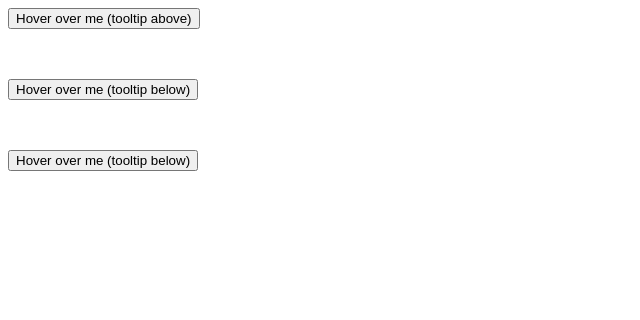
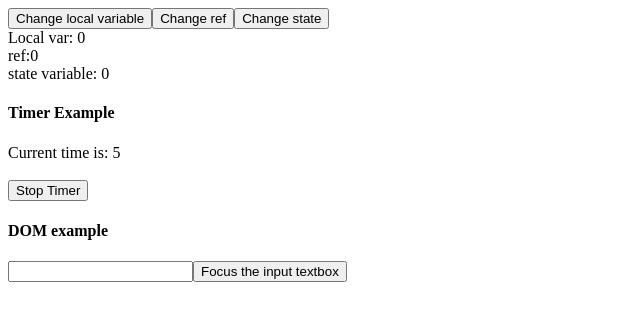
Before and after one commit to 1tav0/FullReactNotes, a React app: page / in a window 1280 px wide. Shown: the top 320 px of the page, without its empty margins (0-640 px from the left). Built offline with nearby package versions, Linux system fonts and the light colour scheme.

Commit message:
useRef to store a value needed for every rerender and DOM Manipulation

```diff
--- a/src/App.jsx
+++ b/src/App.jsx
@@ -2,39 +2,39 @@ import Button from "./Button.jsx";
 import Text from "./Text.jsx";
 import Timer from "./Timer.jsx";
 import ButtonWithTooltip from "./ButtonWithToolTip.jsx";
-
-import React, { useCallback, useEffect, useState } from "react";
+import Input from "./Input.js";
+import React, { useCallback, useEffect, useRef, useState } from "react";
 
 const App = () => {
+  let myLocal = 0;
+  const ref = useRef(0);
+  const [myCount, setMyCount] = useState(0);
+  const inputRef = useRef(null);
+
   return <>
-    <ButtonWithTooltip
-    tooltipContent = {
-      <div>
-        This tooltip does not fit above the button.
-        <br />
-        This is why it's displayed below instead!
-      </div>
-    }
-    >
-      Hover over me (tooltip above)
-    </ButtonWithTooltip>
+    <button onClick={() => {myLocal += 1}}>Change local variable</button>
+    <button onClick={() => {ref.current += 1}}>Change ref</button>
+    <button onClick={() => {setMyCount(prevCount => prevCount+1)}}>Change state</button>
 
-    <div style={{ height: 50 }} />
-    <ButtonWithTooltip
-      tooltipContent={
-        <div>This tooltip fits above the button</div>
+    <div>
+      <span>Local var: {myLocal}</span>
+      <br />
+      <span>ref:{ref.current}</span>
+      <br />
+      <span>state variable: {myCount}</span>
+    </div>
+
+    <h4>Timer Example</h4>
+    <Timer>This is my timer</Timer>
+
+    <h4>DOM example</h4>
+    <input type="text" ref={inputRef} />
+    <button onClick={() => {
+      console.log(inputRef.current.getBoundingClientRect());
+      if (inputRef.current) {
+        inputRef.current.focus()
       }
-    >
-      Hover over me (tooltip below)
-    </ButtonWithTooltip>
-    <div style={{ height: 50 }} />
-    <ButtonWithTooltip
-      tooltipContent={
-        <div>This tooltip fits above the button</div>
-      }
-    >
-      Hover over me (tooltip below)
-    </ButtonWithTooltip>
+    }}>Focus the input textbox</button>
   </>
 }
 
--- a/src/Timer.jsx
+++ b/src/Timer.jsx
@@ -1,44 +1,38 @@
-import React, { useEffect, useState, useLayoutEffect } from 'react'
+import React, { useEffect, useState, useLayoutEffect, useRef } from 'react'
 
 const Timer = (props) => {
   const [counter, setCounter] = useState(0);
 
   const { customText } = props;
-
-  console.log("I am running");
+  const interval = useRef(null);
+  //console.log("I am running");
   useEffect(() => {
-    const interval = setInterval(() => {
+      interval.current = setInterval(() => {
       setCounter(prev => {
         return prev + 1;
       })
     }, 1000);
     //clean up functions
-    console.log("created interval with id ", interval);
+    console.log("created interval with id ", interval.current);
     return () => {
       // console.log("I was unmounted");
-      console.log("removing interval with id ", interval);
+      //console.log("removing interval with id ", interval);
       clearInterval(interval);
     }
   }, [])
 
-  useEffect(() => {
-
-    return () => {
-      console.log("cleaning up second effect for custom text");
-    }
-  }, [customText])
-
-  useLayoutEffect(() => {
-    console.log("running useLayout effect")
-  },[])
+  const stopTimer = () => {
+    console.log("stopping timer with id", interval);
+    clearInterval(interval);
+  }
   return <>
     <span>Current time is: {counter}</span>
     <br />
     <span>{customText}</span>
     <br />
-    {/* <button
-      onClick={startTimer}
-    >Start Timer</button> */}
+    <button
+      onClick={stopTimer}
+    >Stop Timer</button>
   </>
 }
 
--- a/src/ToolTip.jsx
+++ b/src/ToolTip.jsx
@@ -26,7 +26,7 @@ const ToolTip = (props) => {
   }
   //calculate the height BEFORE the tooltip is RENDERED
   //useLayoutEffect executes before anything is repainted
-  useEffect(() => {
+  useLayoutEffect(() => {
     //to get the height
     const { height } = tooltipRef.current.getBoundingClientRect();
     setTooltipHeight(height);
```
Also changed, not shown: src/Input.js (added).
